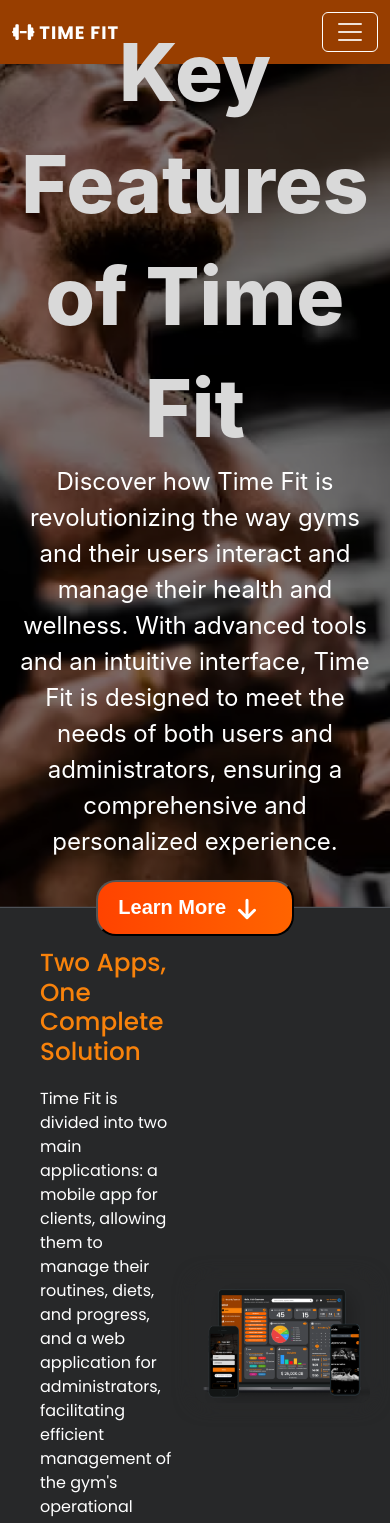
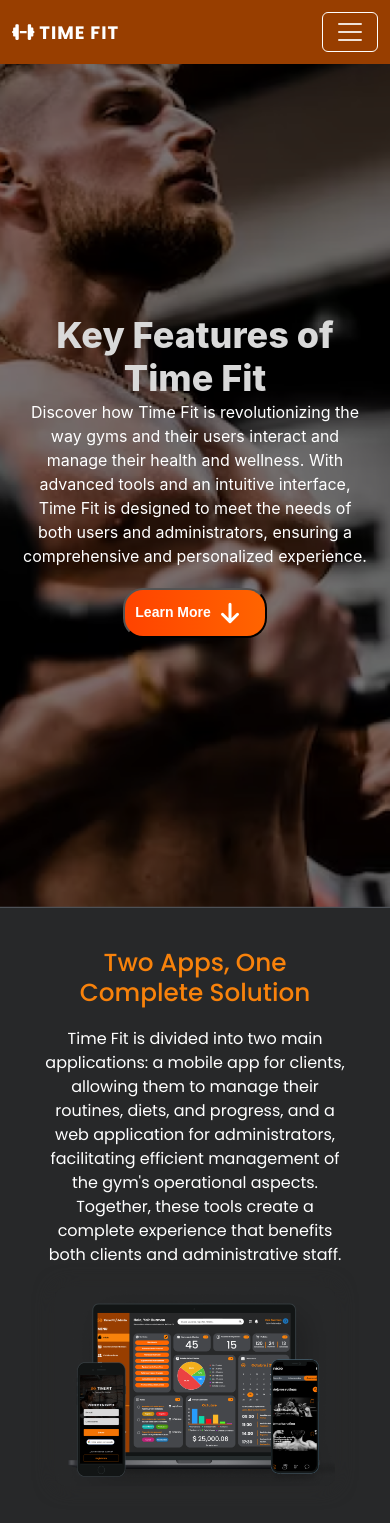
Before and after one commit to CesarSanchez19/landing_page_time_fit, a Vue app: page /Features in a window 390 px wide. Shown: the top 1523 px of the page. Built offline with nearby package versions, Linux system fonts and the light colour scheme; no server answers.

Commit message:
Features 90% falta cambiar imagenes por las nuevas y topografia

```diff
--- a/src/components/Features.vue
+++ b/src/components/Features.vue
@@ -9,7 +9,7 @@
         users and administrators, ensuring a comprehensive and personalized
         experience.
       </div>
-      <button class="button">
+      <button class="button" onclick="location.href='#firstSection'">
         Learn More
         <img
           :src="require('@/assets/arrow-down.svg')"
@@ -18,7 +18,8 @@
         />
       </button>
     </div>
-    <div class="container">
+
+    <div class="container" id="firstSection">
       <div class="content">
         <div class="text-section">
           <h2>Two Apps, One Complete Solution</h2>
@@ -437,18 +438,13 @@
   left: 0;
   width: 100%;
   height: 100%;
-  background: rgba(
-    0,
-    0,
-    0,
-    0.5
-  ); /* Ajusta el valor de opacidad (0.5) según sea necesario */
-  z-index: 1; /* Coloca la superposición detrás del contenido */
+  background: rgba(0, 0, 0, 0.5);
+  z-index: 1;
 }
 
 .body > * {
   position: relative;
-  z-index: 2; /* Asegura que el contenido esté por encima de la superposición */
+  z-index: 2;
 }
 
 .title1 {
@@ -547,11 +543,10 @@
   color: #ff4300;
 }
 
-/*Contenedor de gris claro */
-
 .grisoscuro {
   background-color: #272829;
 }
+
 .container1 {
   max-width: 1200px;
   margin: 0 auto;
@@ -601,14 +596,8 @@
   border-radius: 10px;
 }
 
-/* gris oscuro */
 .grisclaro {
-  background-color: rgba(
-    55,
-    57,
-    59,
-    1
-  ); /* Aplicando el color en formato RGBA */
+  background-color: rgba(55, 57, 59, 1);
 }
 
 .container2 {
@@ -659,4 +648,62 @@
   height: auto;
   border-radius: 10px;
 }
+
+/* RESPONSIVIDAD */
+@media (max-width: 1024px) {
+  .content,
+  .content1,
+  .content2 {
+    flex-direction: column;
+  }
+
+  .text-section,
+  .text-section1,
+  .text-section2 {
+    text-align: center;
+  }
+
+  .img1,
+  .img2,
+  .img3 {
+    width: 60%;
+  }
+}
+
+@media (max-width: 768px) {
+  .title1 {
+    font-size: 50px;
+    line-height: 1.2;
+  }
+
+  .text1 {
+    font-size: 20px;
+  }
+
+  .button {
+    font-size: 18px;
+    padding: 10px 15px;
+  }
+}
+
+@media (max-width: 480px) {
+  .title1 {
+    font-size: 36px;
+  }
+
+  .text1 {
+    font-size: 16px;
+  }
+
+  .button {
+    font-size: 14px;
+    padding: 8px 10px;
+  }
+
+  .img1,
+  .img2,
+  .img3 {
+    width: 80%;
+  }
+}
 </style>
```
